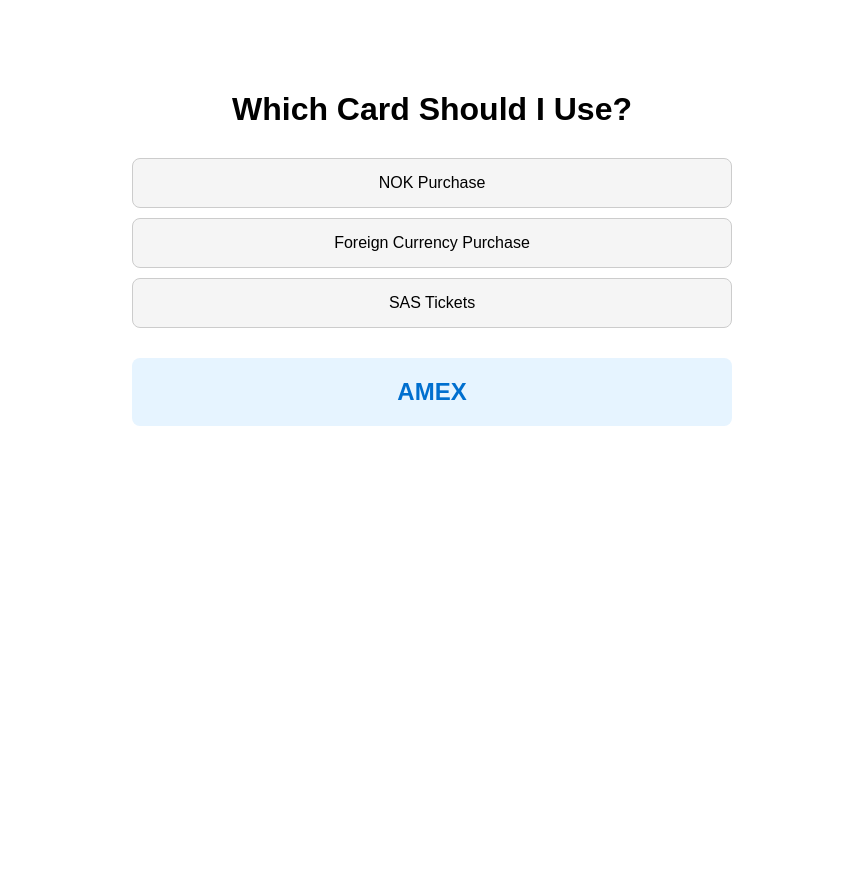
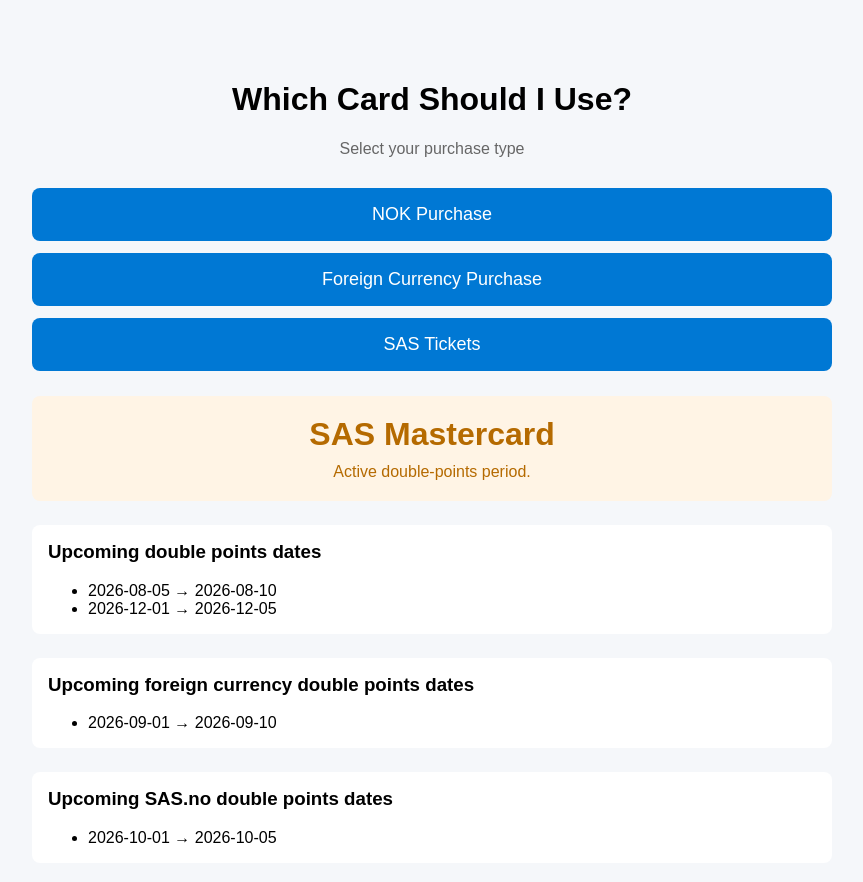
Before and after one commit to adamchengtkc/cardSelector, a plain HTML site: page index.html in a window 1280 px wide. Both pictures are taken after a click on the button "NOK Purchase". Shown: the whole page, without its empty margins (208-1071 px from the left). Before the commit the page ends 800 px from the top, so only its background shows below. Drawn offline with Linux system fonts and the light colour scheme.

Commit message:
double point ctypes

```diff
--- a/index.html
+++ b/index.html
@@ -3,59 +3,91 @@
 <head>
 <meta charset="UTF-8">
 <meta name="viewport" content="width=device-width, initial-scale=1.0">
-    <title>Card Recommendation</title>
+<title>Which Card Should I Use?</title>
+
 <style>
     body {
         font-family: Arial, sans-serif;
-            max-width: 600px;
-            margin: 50px auto;
+        max-width: 800px;
+        margin: 40px auto;
         padding: 20px;
+        background: #f5f7fa;
+    }
+
+    h1 {
         text-align: center;
     }
 
-        h1 {
+    .subtitle {
+        text-align: center;
+        color: #666;
         margin-bottom: 30px;
     }
 
     .option-btn {
         display: block;
         width: 100%;
-            padding: 15px;
-            margin: 10px 0;
-            font-size: 16px;
+        padding: 16px;
+        margin-bottom: 12px;
+        font-size: 18px;
+        border: none;
+        border-radius: 8px;
         cursor: pointer;
-            border: 1px solid #ccc;
-            border-radius: 8px;
-            background: #f5f5f5;
+        background: #0078d4;
+        color: white;
     }
 
     .option-btn:hover {
-            background: #e9e9e9;
+        background: #106ebe;
     }
 
     #result {
-            margin-top: 30px;
+        display: none;
+        margin-top: 25px;
         padding: 20px;
-            font-size: 24px;
-            font-weight: bold;
         border-radius: 8px;
-            display: none;
+        text-align: center;
     }
 
     .amex {
-            background-color: #e6f4ff;
+        background: #e8f4ff;
         color: #006fcf;
     }
 
     .sas {
-            background-color: #fff4e5;
+        background: #fff4e5;
         color: #b56a00;
+    }
+
+    #cardName {
+        font-size: 2rem;
+        font-weight: bold;
+    }
+
+    #reason {
+        margin-top: 10px;
+    }
+
+    .period-section {
+        margin-top: 24px;
+        background: white;
+        padding: 16px;
+        border-radius: 8px;
+    }
+
+    .period-section h3 {
+        margin-top: 0;
+    }
+
+    ul {
+        margin-bottom: 0;
     }
 </style>
 </head>
 <body>
 
 <h1>Which Card Should I Use?</h1>
+<div class="subtitle">Select your purchase type</div>
 
 <button class="option-btn" onclick="recommendCard('nok')">
     NOK Purchase
@@ -69,75 +101,206 @@
     SAS Tickets
 </button>
 
-    <div id="result"></div>
+<div id="result">
+    <div id="cardName"></div>
+    <div id="reason"></div>
+</div>
+
+<div class="period-section">
+    <h3>Upcoming double points dates</h3>
+    <ul id="generalPeriods"></ul>
+</div>
+
+<div class="period-section">
+    <h3>Upcoming foreign currency double points dates</h3>
+    <ul id="foreignPeriods"></ul>
+</div>
+
+<div class="period-section">
+    <h3>Upcoming SAS.no double points dates</h3>
+    <ul id="sasPeriods"></ul>
+</div>
 
 <script>
-        // ================================
+
+//
 // CONFIGURATION
-        // ================================
+//
 
-        const doublePointDates = [
-            //"2026-08-06",
-            //"2026-09-15"
+const doublePointPeriods = [
+    {
+        start: "2026-08-01",
+        end: "2026-08-10"
+    },
+    {
+        start: "2026-12-01",
+        end: "2026-12-05"
+    }
+];
+
+const doublePointPeriodsForeign = [
+    {
+        start: "2026-09-01",
+        end: "2026-09-10"
+    }
+];
+
+const doublePointPeriodsSAS = [
+    {
+        start: "2026-10-01",
+        end: "2026-10-05"
+    }
 ];
 
 const amexReached = false;
 
-        // ================================
-        // LOGIC
-        // ================================
+//
+// DATE FUNCTIONS
+//
 
 function getNorwegianDate() {
-            const now = new Date();
-
-            return new Intl.DateTimeFormat('en-CA', {
-                timeZone: 'Europe/Oslo',
-                year: 'numeric',
-                month: '2-digit',
-                day: '2-digit'
-            }).format(now);
+    return new Intl.DateTimeFormat("en-CA", {
+        timeZone: "Europe/Oslo",
+        year: "numeric",
+        month: "2-digit",
+        day: "2-digit"
+    }).format(new Date());
 }
 
-        function isDoublePointDate() {
+function isWithinPeriods(periods) {
     const today = getNorwegianDate();
-            return doublePointDates.includes(today);
+
+    return periods.some(period =>
+        today >= period.start &&
+        today <= period.end
+    );
 }
 
+//
+// CARD RECOMMENDATION LOGIC
+//
+
 function recommendCard(type) {
-            let result;
 
-            if (type === 'sas') {
-                result = 'SAS Mastercard';
-            }
-            else if (type === 'nok') {
-                result = isDoublePointDate()
-                    ? 'SAS Mastercard'
-                    : 'AMEX';
-            }
-            else if (type === 'foreign') {
-                if (isDoublePointDate()) {
-                    result = 'SAS Mastercard';
-                } else if (amexReached) {
-                    result = 'SAS Mastercard';
+    let card;
+    let reason;
+
+    if (type === "nok") {
+
+        if (isWithinPeriods(doublePointPeriods)) {
+            card = "SAS Mastercard";
+            reason = "Active double-points period.";
         } else {
-                    result = 'AMEX';
-                }
+            card = "AMEX";
+            reason = "No active double-points period.";
         }
 
-            showResult(result);
+    } else if (type === "foreign") {
+
+        const active =
+            isWithinPeriods(doublePointPeriods) ||
+            isWithinPeriods(doublePointPeriodsForeign);
+
+        if (active) {
+            card = "SAS Mastercard";
+            reason = "Active double-points promotion.";
+        } else if (amexReached) {
+            card = "SAS Mastercard";
+            reason = "AMEX target already reached.";
+        } else {
+            card = "AMEX";
+            reason = "No active promotion and AMEX target not reached.";
         }
 
-        function showResult(card) {
-            const resultDiv = document.getElementById('result');
-            resultDiv.textContent = card;
+    } else if (type === "sas") {
 
-            resultDiv.className = '';
-            resultDiv.classList.add(
-                card === 'AMEX' ? 'amex' : 'sas'
+        card = "SAS Mastercard";
+
+        const active =
+            isWithinPeriods(doublePointPeriods) ||
+            isWithinPeriods(doublePointPeriodsSAS);
+
+        reason = active
+            ? "Active SAS double-points promotion."
+            : "SAS tickets should always use SAS Mastercard.";
+    }
+
+    showResult(card, reason);
+}
+
+//
+// UI
+//
+
+function showResult(card, reason) {
+
+    const result = document.getElementById("result");
+
+    document.getElementById("cardName").textContent = card;
+    document.getElementById("reason").textContent = reason;
+
+    result.className = "";
+
+    if (card === "AMEX") {
+        result.classList.add("amex");
+    } else {
+        result.classList.add("sas");
+    }
+
+    result.style.display = "block";
+}
+
+//
+// PROMOTION LISTS
+//
+
+function renderPeriods() {
+
+    renderPeriodList(
+        "generalPeriods",
+        doublePointPeriods
     );
 
-            resultDiv.style.display = 'block';
+    renderPeriodList(
+        "foreignPeriods",
+        doublePointPeriodsForeign
+    );
+
+    renderPeriodList(
+        "sasPeriods",
+        doublePointPeriodsSAS
+    );
 }
+
+function renderPeriodList(elementId, periods) {
+
+    const list = document.getElementById(elementId);
+    list.innerHTML = "";
+
+    const today = getNorwegianDate();
+
+    const upcomingPeriods = periods
+        .filter(period => period.end >= today)
+        .map(period => ({
+            start: period.start < today ? today : period.start,
+            end: period.end
+        }))
+        .sort((a, b) => a.start.localeCompare(b.start));
+
+    if (upcomingPeriods.length === 0) {
+        list.innerHTML = "<li>No upcoming promotions</li>";
+        return;
+    }
+
+    upcomingPeriods.forEach(period => {
+        const li = document.createElement("li");
+        li.textContent = `${period.start} → ${period.end}`;
+        list.appendChild(li);
+    });
+}
+
+renderPeriods();
+
 </script>
 
 </body>
```
Lines whose indentation alone changed are shown as unchanged.
